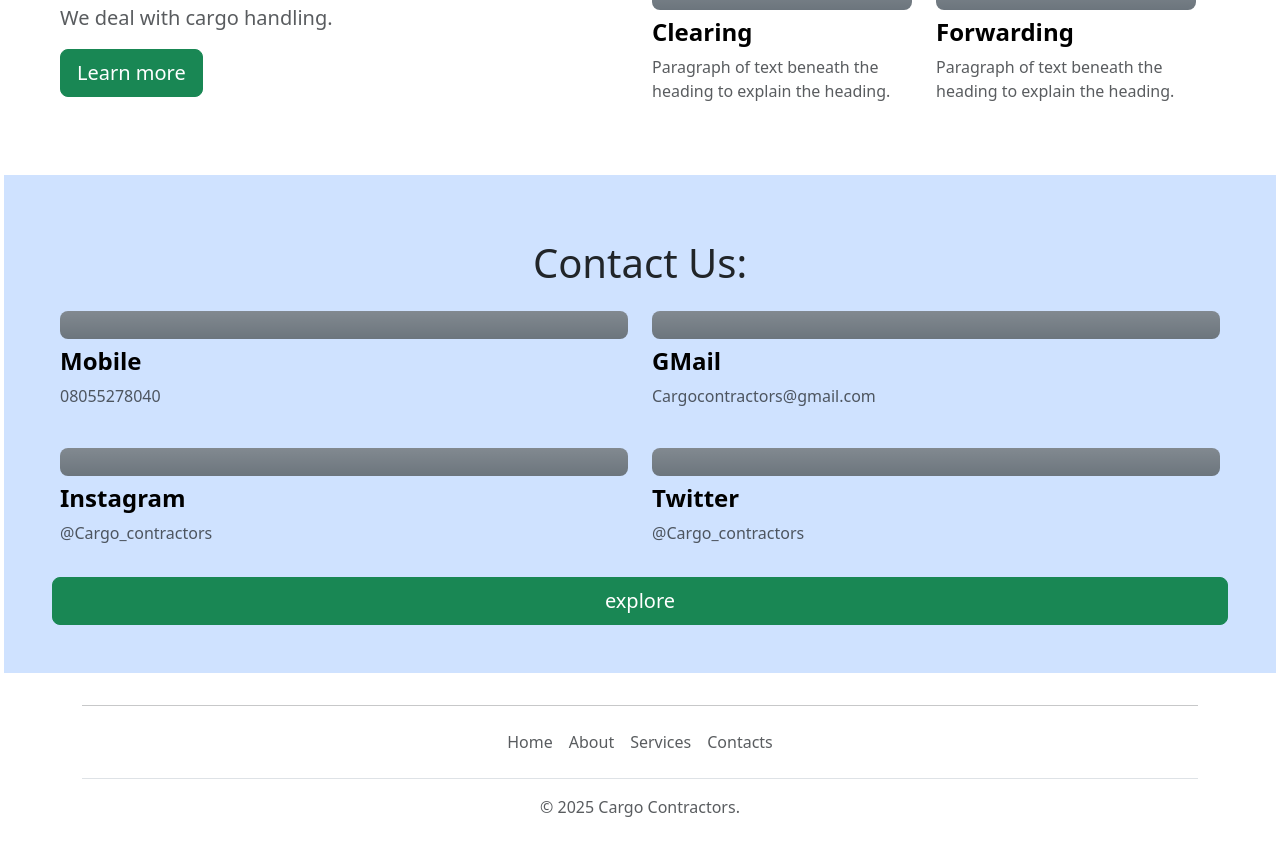
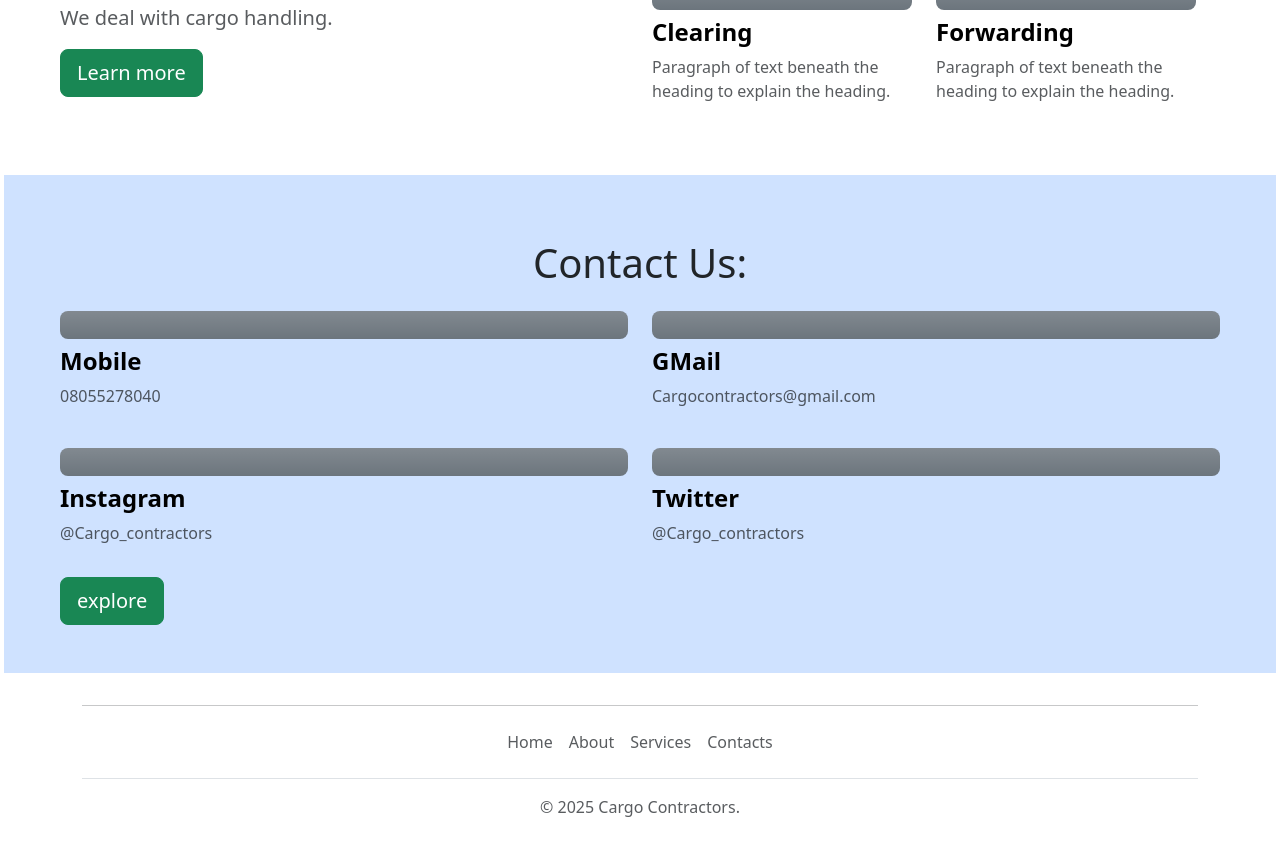
Before and after one commit to Enitanmi29/cargocontractors, a React (Vite) app: page / in a window 1280 px wide. Shown: the part 1671-2522 px from the top of the page. Built offline with nearby package versions, Linux system fonts and the light colour scheme.

Commit message:
Style home component

```diff
--- a/src/components/Home.jsx
+++ b/src/components/Home.jsx
@@ -90,7 +90,9 @@ const Home = () => {
                   ))}
                 </div>
               </div>
-              <Link to='/contact' className='btn btn-success btn-lg justify-center'> explore </Link>
+              <div className='justify-content-center'>
+                <Link to='/contact' className='btn btn-success btn-lg'> explore </Link>
+              </div>
             </div>
         </div>
     </div>
```
